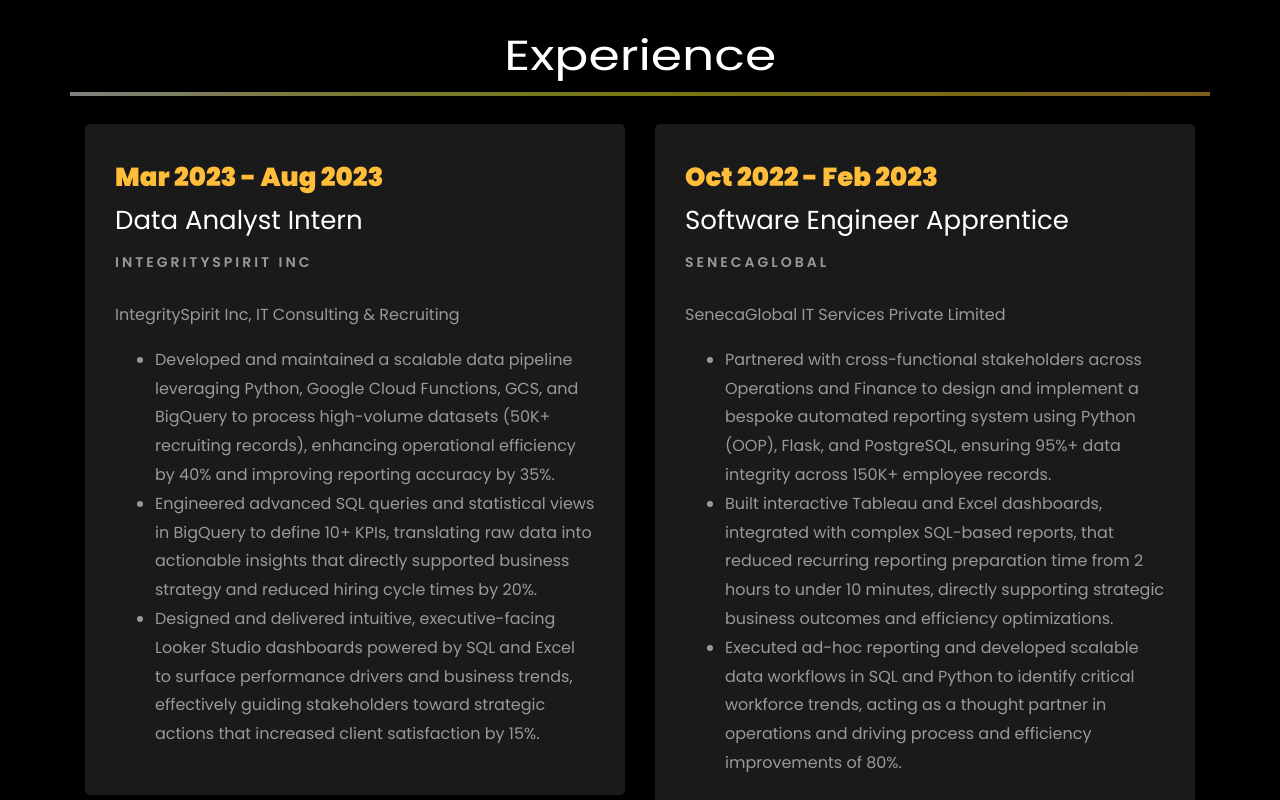
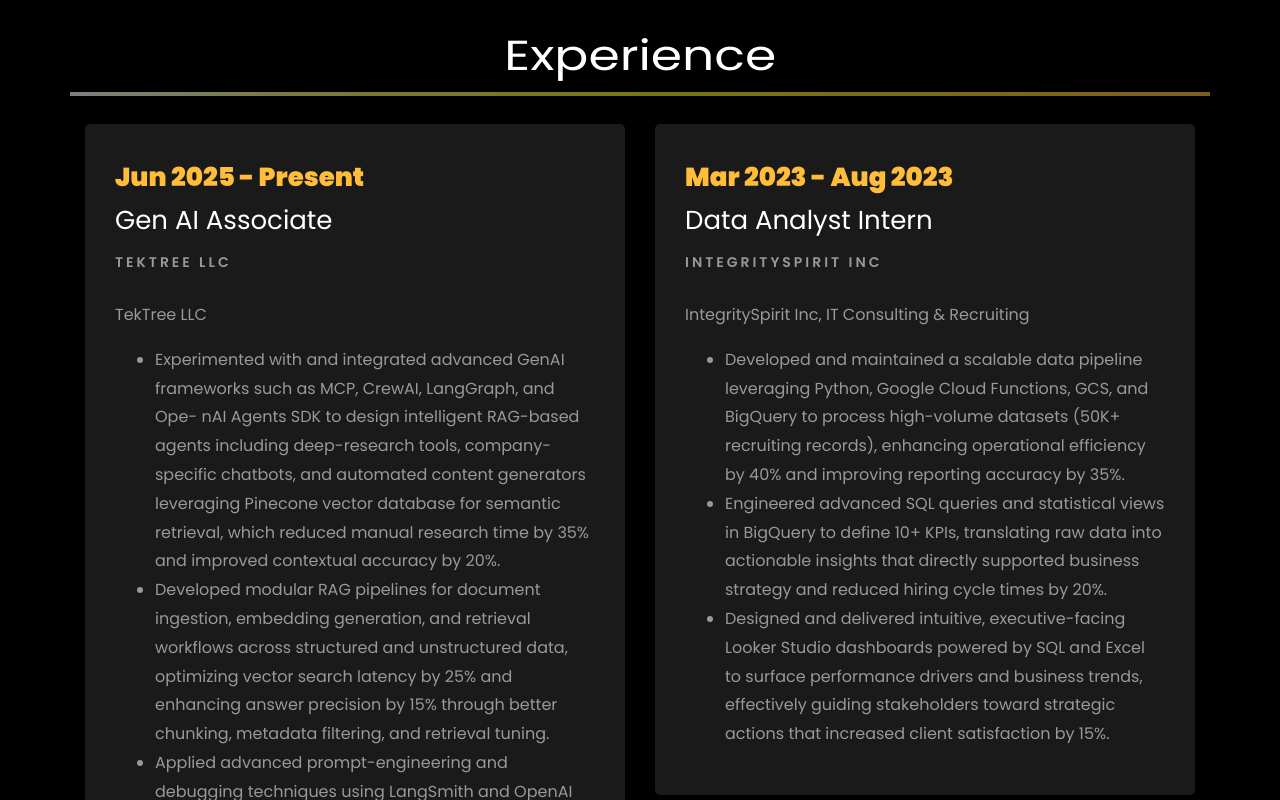
Before and after one commit to Yeshwanth2409/Yeshwanth.github.io, a plain HTML site: page index.html in a window 1280 px wide. Shown: the part 2000-2800 px from the top of the page. Drawn offline with Linux system fonts and the light colour scheme; animation ran at ten frames a second; files whose address does not match are found by name.

Commit message:
Update index.html

```diff
--- a/index.html
+++ b/index.html
@@ -161,7 +161,7 @@
 						const typingTexts = [
 						'Engineer  ',
 						'Analyst  ',
-						'Masters Graduate   ',
+						'Gen AI Associate   ',
 						];
 
 						// Create a function to display the typing animation for a given text
@@ -322,6 +322,29 @@
 		<div class="row">
 				<div class="col-md-6">
 					<div class="resume-wrap ftco-animate">
+						<span class="date">Jun 2025 - Present</span>
+						<h2>Gen AI Associate</h2>
+						<span class="position">TekTree LLC</span>
+						<p class="mt-4">TekTree LLC
+							<ul>
+								<li>Experimented with and integrated advanced GenAI frameworks such as MCP, CrewAI, LangGraph, and Ope-
+nAI Agents SDK to design intelligent RAG-based agents including deep-research tools, company-specific chatbots,
+and automated content generators leveraging Pinecone vector database for semantic retrieval, which reduced manual
+research time by 35% and improved contextual accuracy by 20%.</li>
+								<li>Developed modular RAG pipelines for document ingestion, embedding generation, and retrieval workflows across
+structured and unstructured data, optimizing vector search latency by 25% and enhancing answer precision by
+15% through better chunking, metadata filtering, and retrieval tuning.</li>
+								<li>Applied advanced prompt-engineering and debugging techniques using LangSmith and OpenAI tracing tools
+to evaluate and refine prompts, reducing hallucination rates by 30% and increasing user satisfaction by 22% across
+internal deployments through improved coherence and factual grounding.</li>
+							</ul>
+						</p>
+					</div>
+
+				</div>
+
+				<div class="col-md-6">
+					<div class="resume-wrap ftco-animate">
 						<span class="date">Mar 2023 - Aug 2023</span>
 						<h2>Data Analyst Intern</h2>
 						<span class="position">IntegritySpirit Inc</span>
@@ -351,6 +374,7 @@
 					</div>
 
 				</div>
+
 			</div>
 
 		<br>
```
